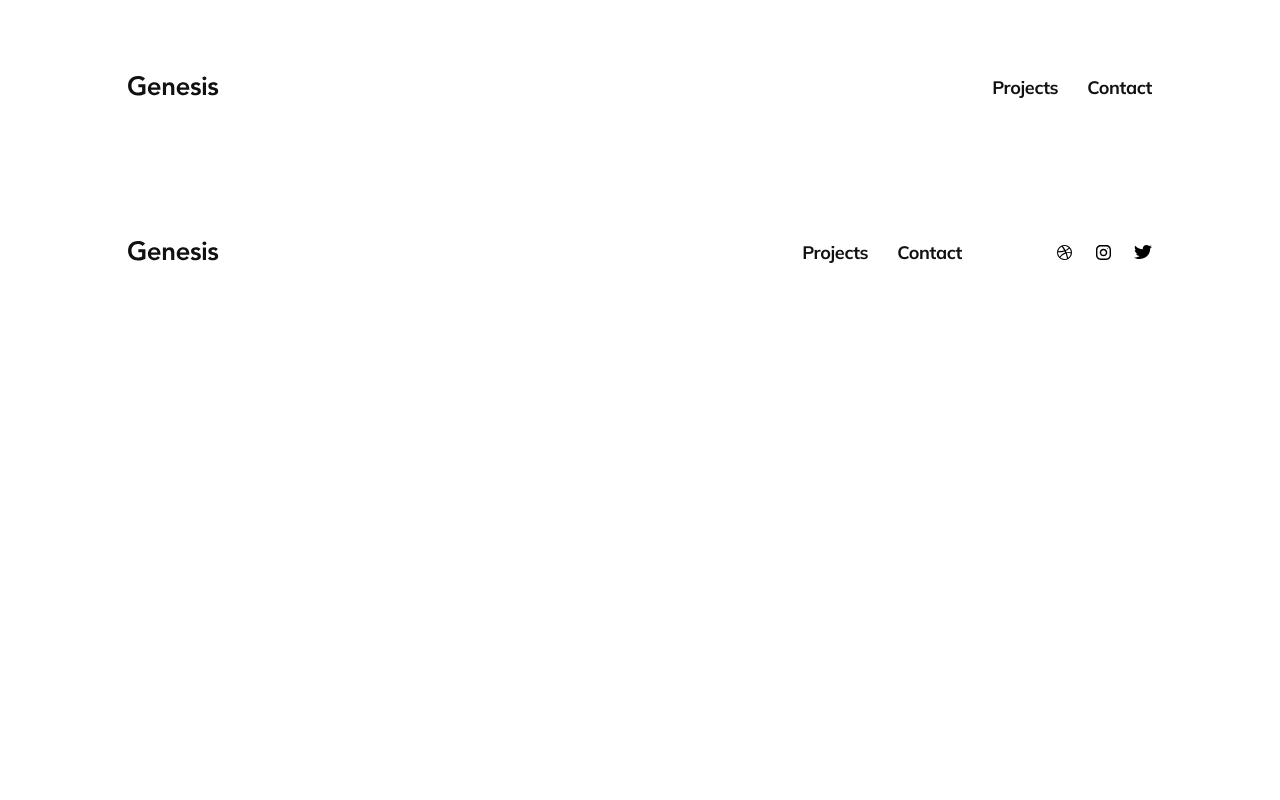
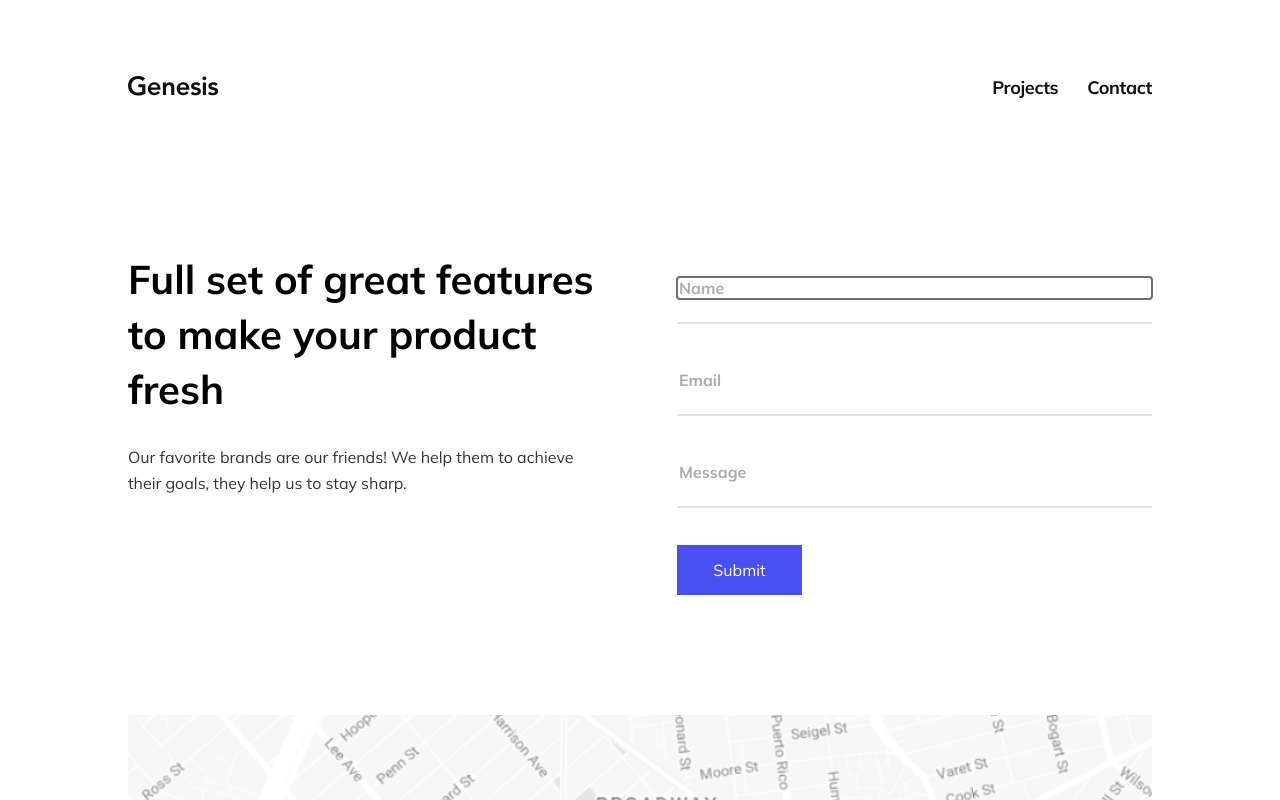
Before and after one commit to ZachLoughery/genesis-assignment, a plain HTML site: page pages/contact.html in a window 1280 px wide. Shown: the top 800 px of the page. Drawn offline with Linux system fonts and the light colour scheme.

Commit message:
Finished contact page

```diff
--- a/pages/contact.html
+++ b/pages/contact.html
@@ -32,6 +32,48 @@
         </ul>
       </nav>
     </header>
+    <main>
+      <section class="contact">
+        <div class="contact__info">
+          <h1>Full set of great features to make your product fresh</h1>
+          <p>
+            Our favorite brands are our friends! We help them to achieve their
+            goals, they help us to stay sharp.
+          </p>
+        </div>
+        <div class="contact__form">
+          <form action="" autocomplete="off">
+            <input
+              type="text"
+              id="name"
+              name="name"
+              required="yes"
+              autofocus="yes"
+              placeholder="Name"
+            />
+            <hr>
+            <input
+              type="email"
+              id="email"
+              name="email"
+              required="yes"
+              placeholder="Email"
+            />
+            <hr>
+            <input
+              type="text"
+              id="message"
+              name="message"
+              required="yes"
+              placeholder="Message"
+            />
+            <hr>
+            <input type="submit" value="Submit" />
+          </form>
+        </div>
+      </section>
+      <img src="../images/contact-map.png" alt="A map">
+    </main>
     <footer>
       <nav>
         <a href="../index.html">
--- a/styles/contact.scss
+++ b/styles/contact.scss
@@ -1,8 +1,86 @@
-@use 'fonts';
+@use "fonts";
+
+html {
+  overflow-x: hidden;
+  margin-right: calc(-1 * (100vw - 100%));
+}
 
 body {
-    font-family: fonts.$main-font;
+  font-family: fonts.$main-font;
 }
 
-@import 'header';
-@import 'footer';
+main {
+  width: 80vw;
+  margin: 0 auto;
+}
+
+.contact {
+  margin-top: 110px;
+  display: flex;
+  justify-content: space-between;
+  align-items: baseline;
+
+  h1 {
+    font-size: 40px;
+    font-style: normal;
+    font-weight: 700;
+    line-height: 55px; /* 137.5% */
+  }
+
+  p {
+    font-size: 16px;
+    font-style: normal;
+    font-weight: 400;
+    line-height: 26px; /* 162.5% */
+    opacity: 0.8;
+    margin: 0;
+  }
+
+  &__info {
+    width: 475px;
+  }
+
+  &__form {
+    width: 475px;
+
+    hr {
+      border: 1px solid #979797;
+      opacity: 0.3;
+      background: #d8d8d8;
+      margin-bottom: 45px;
+    }
+
+    input[type="text"],
+    [type="email"] {
+      width: 100%;
+      border: none;
+      box-sizing: border-box;
+      font-size: 16px;
+      font-style: normal;
+      font-weight: 700;
+      line-height: normal;
+      opacity: 0.6;
+      margin-bottom: 15px;
+    }
+
+    input[type="submit"] {
+      margin-top: -8px;
+      width: 125px;
+      height: 50px;
+      background: #4a4ff2;
+      color: white;
+      cursor: pointer;
+      border: none;
+    }
+  }
+}
+
+img {
+  margin-top: 120px;
+  width: 100%;
+  height: 100%;
+  object-fit: cover;
+}
+
+@import "header";
+@import "footer";
```
Also changed, not shown: styles/contact.css.
